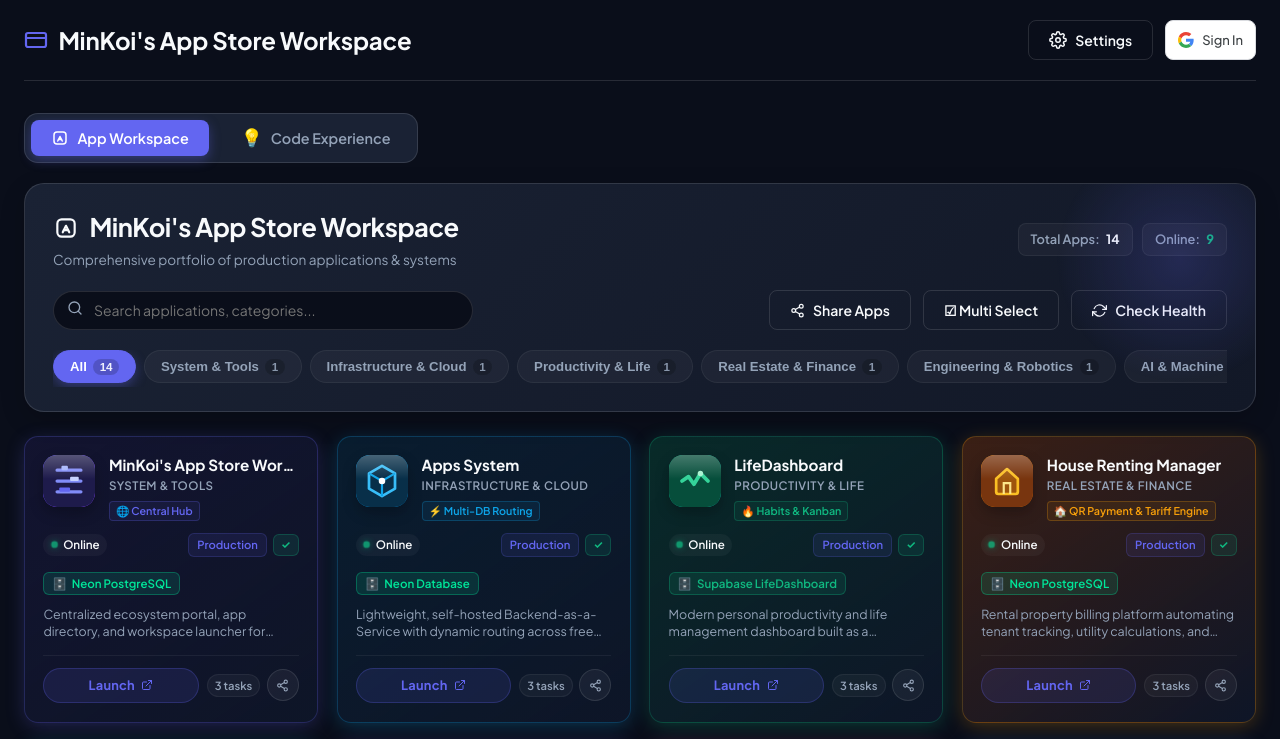
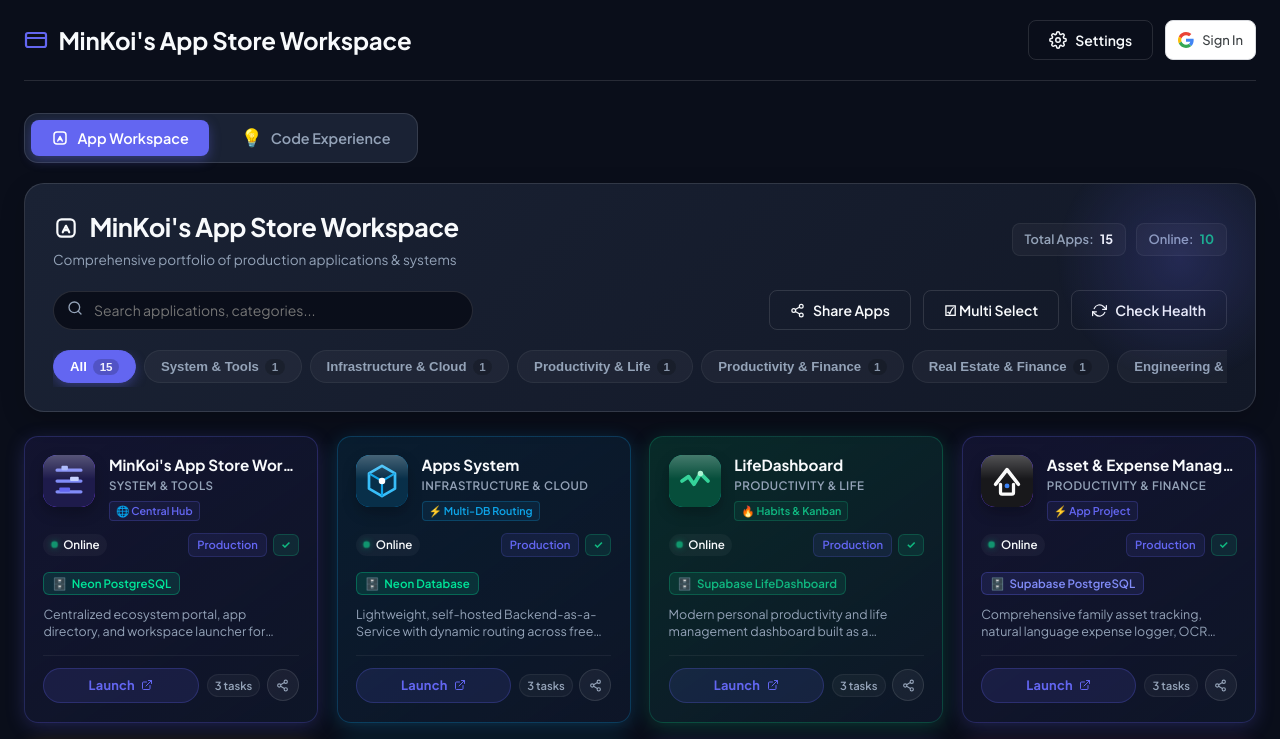
Before and after one commit to minkoi007cs/app-shelf, a React (Vite) app: page / in a window 1280 px wide. Shown: the top 739 px of the page. Built offline with nearby package versions, Linux system fonts and the light colour scheme; no server answers; the database is empty.

Commit message:
feat: register webapp-sample in App Shelf catalog

```diff
--- a/src/data/minKoiApps.ts
+++ b/src/data/minKoiApps.ts
@@ -151,6 +151,44 @@
       { id: 'bl-ld-1', title: 'Complete NestJS TypeORM 19-table schema sync', isCompleted: true },
       { id: 'bl-ld-2', title: 'Setup Vercel serverless build for backend API', isCompleted: true },
       { id: 'bl-ld-3', title: 'Integrate weekly habit recap notification', isCompleted: false },
+    ],
+  },
+  {
+    id: 'webapp-sample',
+    title: 'Asset & Expense Management',
+    frontendUrl: 'https://sample.minkoi.org',
+    github: 'https://github.com/minkoi007cs/webapp-sample',
+    hosting: 'Vercel (sample.minkoi.org)',
+    database: 'Supabase PostgreSQL',
+    category: 'Productivity & Finance',
+    status: 'Production',
+    priority: 'High',
+    author: 'minkoi007cs',
+    techStack: 'Turborepo, NestJS 11, React 19, Vite, PostgreSQL, Supabase Auth, TailwindCSS, Shadcn UI',
+    description: 'Comprehensive family asset tracking, natural language expense logger, OCR document repository, and US F4 immigration portal.',
+    healthStatus: 'healthy',
+    manualChecked: true,
+    manualCheckedAt: '26/09/2026',
+    specEn: makeSpecEn(
+      'Asset & Expense Management',
+      'Productivity & Finance',
+      'https://sample.minkoi.org',
+      'https://github.com/minkoi007cs/webapp-sample',
+      'Vercel (sample.minkoi.org)',
+      'Supabase PostgreSQL',
+      'Turborepo, NestJS 11, React 19, Vite, PostgreSQL, Supabase Auth, TailwindCSS, Shadcn UI',
+      'Provide an all-in-one financial, asset registry, document management, and immigration workflow platform for modern families.',
+      [
+        { name: 'Unified Asset & Vehicle Portfolio', desc: 'Real-time valuation, depreciation modeling, maintenance scheduling, and insurance policy tracker.' },
+        { name: 'Natural Language Expense Logger', desc: 'Quick transaction parsing with automated category tagging, budget thresholds, and recurring bill calendar.' },
+        { name: 'Smart Document Vault with OCR', desc: 'Encrypted cloud document repository with OCR text extraction and expiry notification engine.' },
+        { name: 'US F4 Immigration Case Management', desc: 'End-to-end 11-step NVC progress tracker, CSPA age calculator, civil document vault, and consular interview prep handbook.' },
+      ]
+    ),
+    backlog: [
+      { id: 'bl-ws-1', title: 'Refactor full UI to Shadcn UI standard with Montserrat typography', isCompleted: true },
+      { id: 'bl-ws-2', title: 'Implement US F4 immigration case tracking & CSPA age calculator', isCompleted: true },
+      { id: 'bl-ws-3', title: 'Add multi-currency automated exchange rate synchronization', isCompleted: false },
     ],
   },
   {
```
Also changed, not shown: public/favicons/webapp-sample.svg (added).
